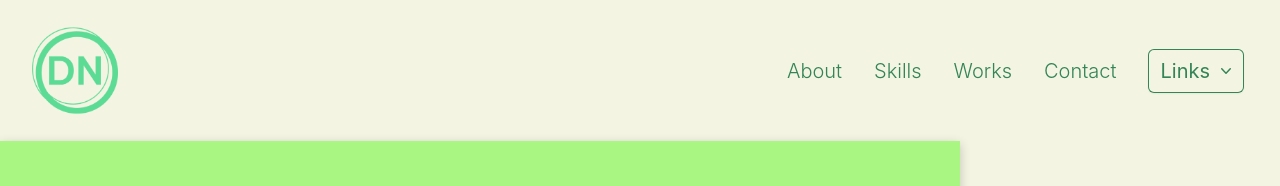
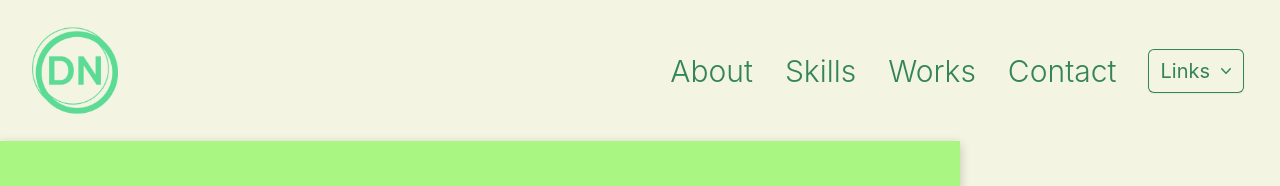
Before and after one commit to Dominique216/React-Portfolio, a React (Create React App) app: page / in a window 1280 px wide. Shown: the top 186 px of the page. Built offline with nearby package versions, Linux system fonts and the light colour scheme.

Commit message:
fixed nav bar sizing

```diff
--- a/src/components/About.js
+++ b/src/components/About.js
@@ -28,7 +28,7 @@ function About() {
                 <p className="aboutInfo">I'm a graduate of UT Austin's Full Stack Coding Certification program and am looking to start my career in software development. I have experience working with front-end languages and frameworks, back-end languages, databases, building full stack MERN applications, and more.</p>
             </div>
             <div className="avatar-circle">
-                <img className="avatar md:ml-auto md:-mt-8" src ={avatar} alt="avatar"  data-aos="fade-left" data-aos-duration="2000"/>
+                <img className="avatar mx-auto sm:mr-0 sm:-mt-8" src ={avatar} alt="avatar"  data-aos="fade-left" data-aos-duration="2000"/>
             </div>
         </div>
     )
--- a/src/components/NabBar.js
+++ b/src/components/NabBar.js
@@ -38,7 +38,7 @@ import resume from "../styles/resume.pdf"
         as="li"
         variant="small"
         // color="#338457"
-        className="p-1 text-xl"
+        className="p-1 text-3xl"
       >
         <a href="#about" className="flex items-center hover:border-b-2 border-dgreen">
           About
@@ -48,7 +48,7 @@ import resume from "../styles/resume.pdf"
         as="li"
         variant="small"
         // color="#338457"
-        className="p-1 text-xl"
+        className="p-1 text-3xl"
       >
         <a href="#skills" className="flex items-center hover:border-b-2 border-dgreen">
           Skills
@@ -58,7 +58,7 @@ import resume from "../styles/resume.pdf"
         as="li"
         variant="small"
         // color="#338457"
-        className="p-1 text-xl"
+        className="p-1 text-3xl"
       >
         <a href="#works" className="flex items-center hover:border-b-2 border-dgreen">
           Works
@@ -68,7 +68,7 @@ import resume from "../styles/resume.pdf"
         as="li"
         variant="small"
         // color="#338457"
-        className="p-1 text-xl"
+        className="p-1 text-3xl"
       >
         <a href="#contact" className="flex items-center hover:border-b-2 border-dgreen">
           Contact
@@ -108,7 +108,7 @@ import resume from "../styles/resume.pdf"
                 rel="noreferrer"
                   className={classNames(
                     active ? 'bg-gray-100 text-gray-900' : 'text-gray-700',
-                    'block px-4 py-2 text-sm hover:border-b-2 border-dgreen'
+                    'block px-4 py-2 text-2xl hover:border-b-2 border-dgreen'
                   )}
                 >
                   <FontAwesomeIcon icon={faGithub}  /> GitHub
@@ -123,7 +123,7 @@ import resume from "../styles/resume.pdf"
                 rel="noreferrer"
                   className={classNames(
                     active ? 'bg-gray-100 text-gray-900' : 'text-gray-700',
-                    'block px-4 py-2 text-sm hover:border-b-2 border-dgreen'
+                    'block px-4 py-2 text-2xl hover:border-b-2 border-dgreen'
                   )}
                 >
                   <FontAwesomeIcon icon={faLinkedin}  /> LinkedIn
@@ -138,7 +138,7 @@ import resume from "../styles/resume.pdf"
                   rel="noreferrer"
                   className={classNames(
                     active ? 'bg-gray-100 text-gray-900' : 'text-gray-700',
-                    'block px-4 py-2 text-sm hover:border-b-2 border-dgreen'
+                    'block px-4 py-2 text-2xl hover:border-b-2 border-dgreen'
                   )}
                 >
                   <FontAwesomeIcon icon={faFilePdf}  /> Resume
@@ -155,8 +155,8 @@ import resume from "../styles/resume.pdf"
   );
 
   return (
-    <Navbar style={{backgroundColor: "#F3F4E2"}} className="mx-auto max-w-screen-xl py-2 px-4 lg:px-8 lg:py-4 border-none">
-      <div className="container mx-auto flex items-center justify-between">
+    <Navbar style={{backgroundColor: "#F3F4E2"}} className=" py-2 px-4 lg:px-8 lg:py-4 border-none">
+      <div className="w-full flex items-center justify-between overflow-x-hidden">
         <Typography
 
           variant="small"
--- a/src/components/Skills.js
+++ b/src/components/Skills.js
@@ -7,9 +7,8 @@ function Skills() {
     return (
         <div id="skills" className="skills-section">
             <h3 className="skills-title"> Skills and Languages</h3>
-            <div className="flex flex-row w-5/6 mx-auto">
-
-            <ul className="ml-8 font-light text-dgreen">
+            <div className="flex flex-col md:flex-row w-5/6 mx-auto">
+            <ul className="ml-8 font-light text-dgreen text-center">
                 <li><h2 className="text-3xl underline">Front End</h2></li>
                 <li className="text-2xl">HTML</li>
                 <li className="text-2xl">CSS</li>
@@ -51,7 +50,7 @@ function Skills() {
                 <img className='item2 w-1/5 mx-auto p-1' style={{animationDelay: "-19s"}} alt="vscode icon" src="https://cdn.jsdelivr.net/gh/devicons/devicon/icons/vscode/vscode-original-wordmark.svg" />
             </div>
 
-            <ul className="font-light text-dgreen">
+            <ul className="font-light text-dgreen text-center">
                 <li className="text-2xl"><h2 className="text-3xl underline">Back End</h2></li>
                 <li className="text-2xl">Node</li>
                 <li className="text-2xl">Express</li>
--- a/src/components/Works.js
+++ b/src/components/Works.js
@@ -15,8 +15,8 @@ function Works() {
         <div id="works" className="works-section">
            <h3 data-aos="fade-up" className="skills-title">Works</h3>
            <div className="background-box"></div>
-           <div data-aos="fade-right" data-aos-offset="500" className='box1 sm:w-full md:w-4/5'>
-                <img className="ww" src={WW} alt="which word homepage" />
+           <div data-aos="fade-right" data-aos-offset="500" className='box1 w-full text-center md:w-4/5 flex-col-reverse md:flex-row-reverse'>
+                <img className="ww mx-auto" src={WW} alt="which word homepage" />
                 <div className="flex flex-col">
                     <h4 className="text-center">WhichWord</h4>
                     <p className="mr-8">A more user interactive Wordle inspired game that  allows users to choose difficulty level and  play without the 24-hour break. This was created using HTML, CSS, JavaScript, and third party APIs.</p>
@@ -26,8 +26,8 @@ function Works() {
                     </div>
                 </div>
             </div>
-                <div data-aos="fade-left" data-aos-offset="500" className='box2 ml-auto sm:w-full md:w-4/5 '>
-                    <img src={TB} alt="tech blog homepage" />
+                <div data-aos="fade-left" data-aos-offset="500" className='box2 ml-auto text-center sm:w-full md:w-4/5 flex-col-reverse md:flex-row-reverse'>
+                    <img className="mx-auto" src={TB} alt="tech blog homepage" />
                     <div className="flex flex-col">
                         <h4 className="text-center">Tech Blog</h4>
                         <p className="ml-8">A FullStack blog site that requires signup or login. Once logged in, users can view existing posts and comments, add comments, and add, update, or delete their posts. This was made using Node, Express, MySql, Sequelize, Handlebars, and Bootstrap.</p>
@@ -37,8 +37,8 @@ function Works() {
                         </div>
                     </div>
                 </div>
-           <div data-aos="fade-right" data-aos-offset="500" className='box3 sm:w-full md:w-4/5'>
-                <img src={PP} alt="ProPairs profile page" />
+           <div data-aos="fade-right" data-aos-offset="500" className='box3 w-full md:w-4/5 text-center flex-col-reverse md:flex-row-reverse'>
+                <img className="mx-auto" src={PP} alt="ProPairs profile page" />
                 <div className="flex flex-col">
                     <h4 className="text-center">ProPairs</h4>
                     <p className="mr-8">ProPairs is a FullStack MERN application that evaluates users based on their personality type and generates a rating of how well they will work together with one another based on their Myers-Briggs personality type. It was made using React, Material UI, mongoDB, mongoose, node, and express.</p>
--- a/src/styles/skills.css
+++ b/src/styles/skills.css
@@ -15,15 +15,17 @@
 }
 
 .skills-circle {
-    /* height: 100%;
-    width: 50%; */
+    height: 100vh;
+    width: 50vw;
     /* margin-top: 10%; */
-    height: 800px;
-    width: 800px;
+    /* height: 800px;
+    width: 800px; */
     /* height: fit-content;
     width: fit-content; */
-    border: #338457 20px solid;
+    /* border: #338457 20px solid; */
     /* border-radius: 50%; */
+    /* width:;
+    height:auto; */
     margin: auto;
     display: grid;
     justify-content: center;
@@ -36,6 +38,7 @@
     width: 3%;
     height: 3%;
 }
+
 
 .skills-circle > * {
     grid-column: 1;
--- a/src/styles/works.css
+++ b/src/styles/works.css
@@ -28,7 +28,7 @@
     box-shadow: 0 3px 10px rgb(0 0 0 / 0.2);
     padding: 1%;
     display: flex;
-    flex-direction: row-reverse;
+    /* flex-direction: row-reverse; */
     font-size: 2.5rem;
     font-weight: 300;
     color: #338457;
@@ -67,7 +67,7 @@
     box-shadow: 0 3px 10px rgb(0 0 0 / 0.2);
     padding: 1%;
     display: flex;
-    flex-direction: row-reverse;
+    /* flex-direction: row-reverse; */
     font-size: 2.5rem;
     font-weight: 300;
     color: #338457;
```
Also changed, not shown: 13 other files (tests, documents, lock files or other folders).
